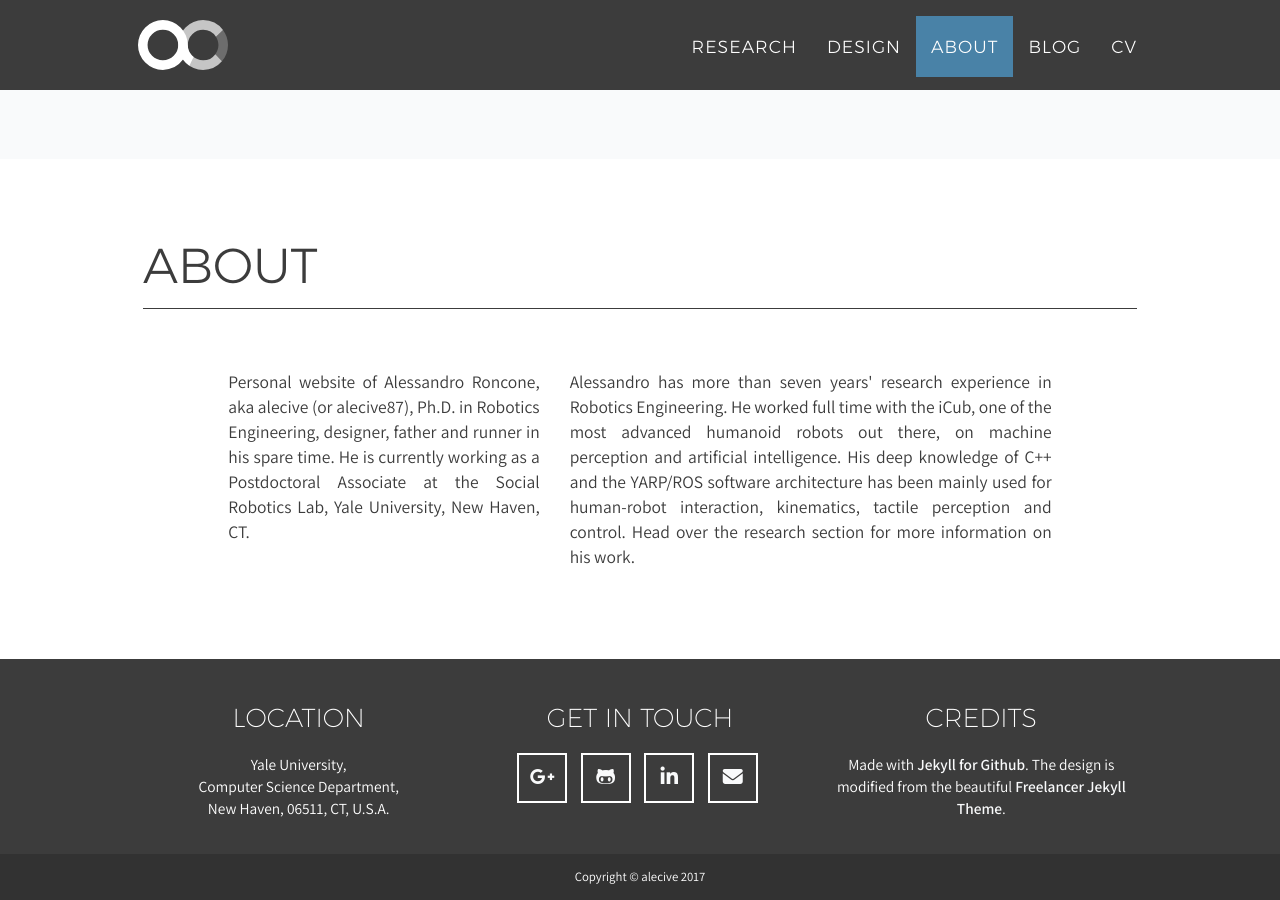
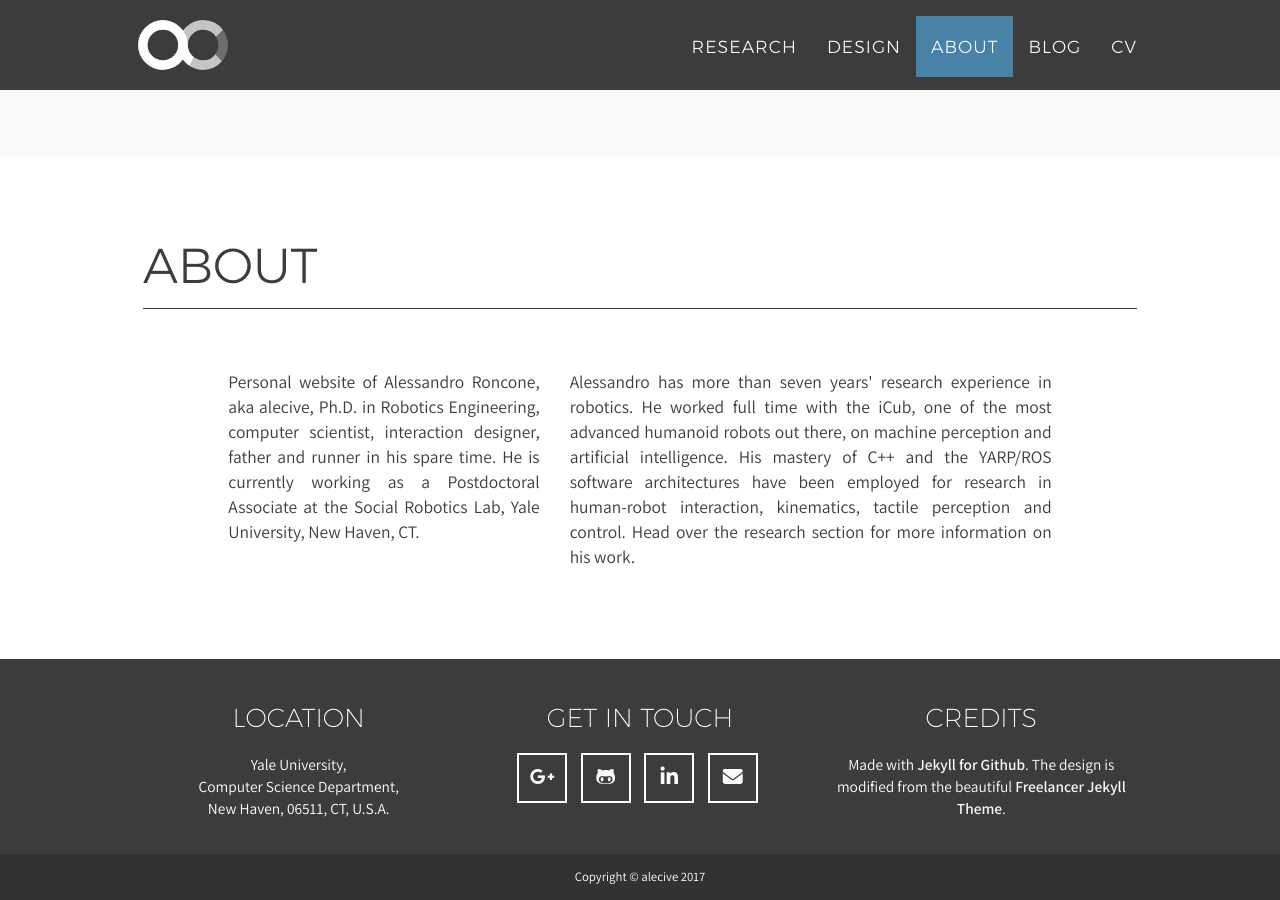
Before and after one commit to alecive/alecive.github.io, a Jekyll site: the page built from index.html, in a window 1280 px wide and 900 px high, scrolled down 3940 px. Built offline with Jekyll 4.4.1, drawn with Linux system fonts in a browser that asks for light colours; nearby versions of some CDN libraries; some web fonts are replaced.

Commit message:
Changed a bit the about section, and new CVs

```diff
--- a/_config.yml
+++ b/_config.yml
@@ -4,7 +4,7 @@
 url: http://alecive.github.io
 phone: +1 (682) 253-2483
 google-analytics-id: UA-80094809-1
-description: "Personal website of Alessandro Roncone, aka alecive (or alecive87), Ph.D. in Robotics Engineering, designer, father and runner in his spare time."
+description: "Personal website of Alessandro Roncone, aka alecive, Ph.D. in Robotics Engineering, computer scientist, interaction designer, father and runner in his spare time."
 owner: Alessandro Roncone
 owner-title: Ph.D.
 owner-job: Robotics Engineer
--- a/_includes/about.html
+++ b/_includes/about.html
@@ -14,7 +14,7 @@
                 </div>
                 <div class="col-lg-6">
                     {% include years_elap.html from="2010" %}
-                    <p>Alessandro has more than {{ yearDiffStr | strip_newlines }} years' research experience in Robotics Engineering. He worked full time with the iCub, one of the most advanced humanoid robots out there, on machine perception and artificial intelligence. His deep knowledge of C++ and the YARP/ROS software architecture has been mainly used for human-robot interaction, kinematics, tactile perception and control. Head over the research section for more information on his work.</p>
+                    <p>Alessandro has more than {{ yearDiffStr | strip_newlines }} years' research experience in robotics. He worked full time with the iCub, one of the most advanced humanoid robots out there, on machine perception and artificial intelligence. His mastery of C++ and the YARP/ROS software architectures have been employed for research in human-robot interaction, kinematics, tactile perception and control. Head over the research section for more information on his work.</p>
                 </div>
                 <div class="col-lg-1"></div>
             </div>
```
Also changed, not shown: 2 other files.
